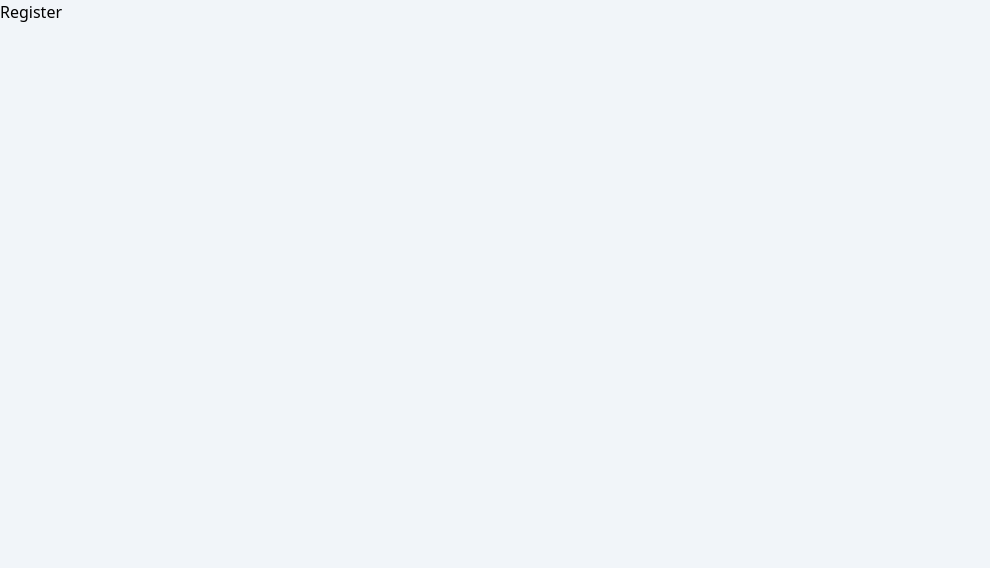
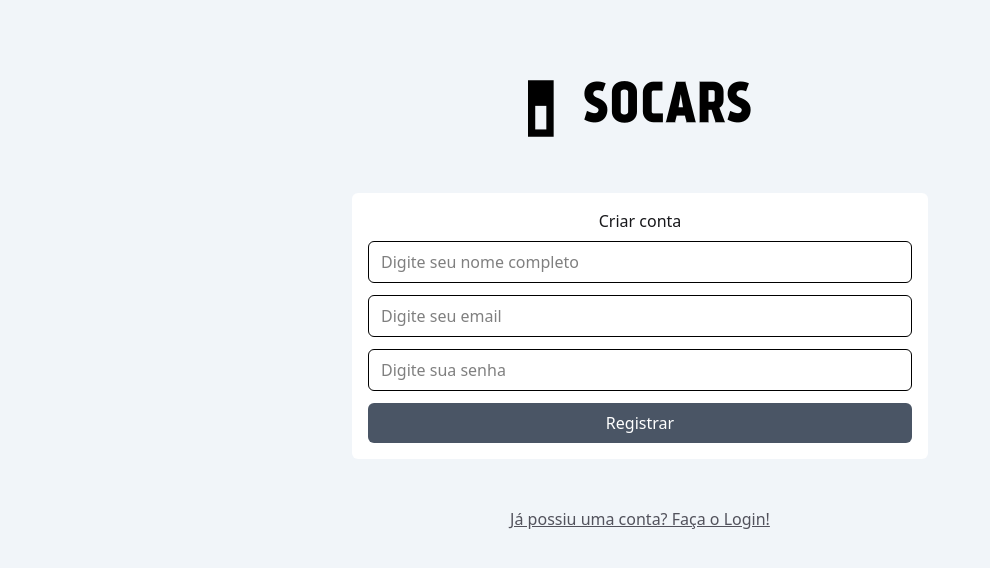
Before and after one commit to joenog/socars, a React (Vite) app: page /register in a window 1280 px wide. Shown: the top 568 px of the page, without its empty margins (0-990 px from the left). Built offline with nearby package versions, Linux system fonts and the light colour scheme.

Commit message:
register from  created

```diff
--- a/src/components/container/index.tsx
+++ b/src/components/container/index.tsx
@@ -2,7 +2,7 @@ import type { ReactNode } from "react"
 
 export function Container({children}: {children: ReactNode}) {
   return(
-    <div className="w-full max-w-7xl mx-auto px-4 pt-20">
+    <div className="w-full max-w-7xl mx-auto px-4 pt-20 fadeIn">
       {children}
     </div>
   )
--- a/src/index.css
+++ b/src/index.css
@@ -1,6 +1,6 @@
 @import "tailwindcss";
 
-* {
+.fadeIn {
   animation: fadeIn .1s;
 }
 
--- a/src/pages/login/index.tsx
+++ b/src/pages/login/index.tsx
@@ -34,7 +34,8 @@ export default function Login() {
           </Link>
 
           <form className="w-full md:max-w-xl my-8 p-4 bg-white rounded-md" onSubmit={handleSubmit(onSubmit)}>
-            <div className="mb-2">
+
+            <div className="mb-3">
               <Input
                type="email"
                placeholder="Digite seu email"
@@ -44,7 +45,7 @@ export default function Login() {
               />
             </div>
 
-            <div className="mb-2">
+            <div className="mb-3">
               <Input
                type="password"
                placeholder="Digite sua senha"
@@ -60,6 +61,10 @@ export default function Login() {
             </button>
 
           </form>
+
+          <Link className=" text-zinc-600 underline" to={"/register"}>
+                Não Já possiu uma conta? Registre-se agora!
+          </Link>
         </div>
       </Container>
     )
--- a/src/pages/register/index.tsx
+++ b/src/pages/register/index.tsx
@@ -1,7 +1,81 @@
+import { Container } from "../../components/container";
+import logoImg from "../../assets/socars-logo.png";
+import { Link } from "react-router-dom";
+import Input from "../../components/input";
+
+import { useForm } from "react-hook-form";
+import { z } from "zod";
+import { zodResolver } from "@hookform/resolvers/zod";
+
+
 export default function Register() {
+
+  const schema = z.object({
+    name: z.string().nonempty("O campo nome é obrigatório!"),
+    email: z.string().email("Insira um email válido!").nonempty("O campo email é obrigatório!"),
+    password: z.string().min(8, "A senha deve ter no mínimo 8 caracteres").nonempty("O campo senha é obrigatório!")
+  })
+
+  type FormData = z.infer<typeof schema>
+
+  const { register, handleSubmit, formState: { errors } } = useForm<FormData>({
+    resolver: zodResolver(schema),
+    mode: "onChange"
+  })
+
+  function onSubmit(data: FormData) {
+    console.log(data)
+  }
+
     return(
-      <>
-      <h1>Register</h1>
-      </>
+      <Container>
+        <div className="flex flex-col w-full justify-center items-center gap-4">
+          <Link className="items-center mb-2" to={"/"}>
+            <img src={logoImg} alt="logo-site" />
+          </Link>
+
+          <form className="w-full md:max-w-xl my-8 p-4 bg-white rounded-md" onSubmit={handleSubmit(onSubmit)}>
+          <h1 className="mb-2 text-center text-zinc-900">Criar conta</h1>
+            <div className="mb-3">
+              <Input
+               type="text"
+               placeholder="Digite seu nome completo"
+               name="name"
+               error={errors.name?.message}
+               register={register}
+              />
+            </div>
+
+            <div className="mb-3">
+              <Input
+               type="email"
+               placeholder="Digite seu email"
+               name="email"
+               error={errors.email?.message}
+               register={register}
+              />
+            </div>
+
+            <div className="mb-3">
+              <Input
+               type="password"
+               placeholder="Digite sua senha"
+               name="password"
+               error={errors.password?.message}
+               register={register}
+              />
+            </div>
+
+
+            <button className="w-full p-2 bg-gray-600 rounded-md text-white">
+              Registrar
+            </button>
+          </form>
+
+          <Link className=" text-zinc-600 underline" to={"/login"}>
+                Já possiu uma conta? Faça o Login!
+          </Link>
+        </div>
+      </Container>
     )
   }
```
